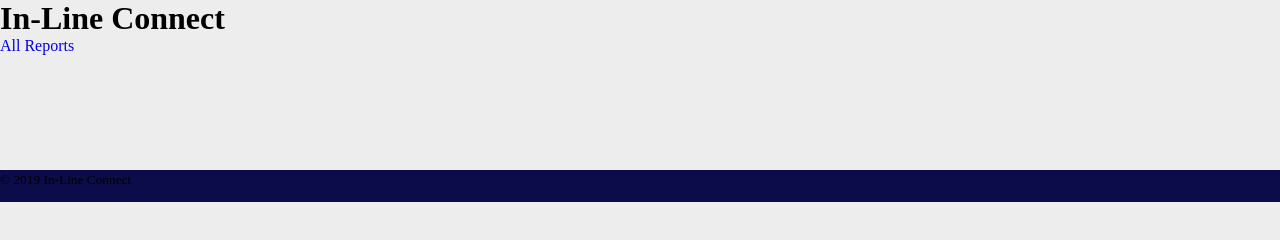
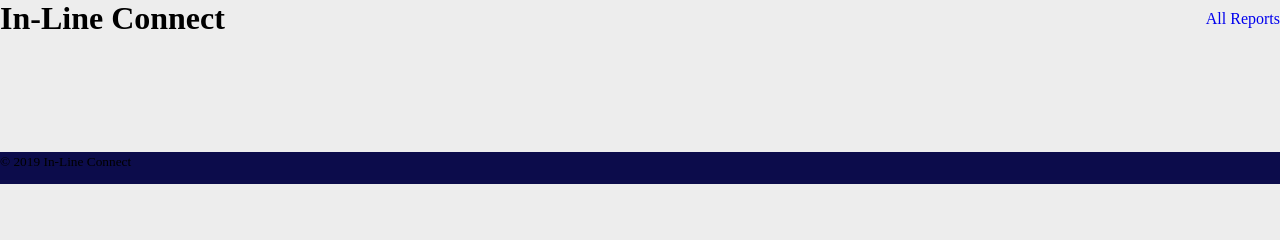
Before and after one commit to in-line-connection/frontend-receiving, a website built with Parcel: page src/index.html in a window 1280 px wide. Built offline with nearby package versions, Linux system fonts and the light colour scheme; files whose address does not match are found by name.

Commit message:
style the nav/ header

```diff
--- a/src/prototypes/style.css
+++ b/src/prototypes/style.css
@@ -67,6 +67,31 @@
   display: grid;
   grid-template-columns: 109px 109px 109px;
   grid-template-rows: 60px 60px 60px;
+}
+
+.main-header {
+  align-items: center;
+  display: flex;
+  justify-content: space-between;
+  width: 100%;
+}
+
+.nav__list {
+  align-items: center;
+  display: flex;
+  justify-content: center;
+}
+
+.nav__list a:hover {
+  color: #ffb9ae;
+}
+
+.nav__list-item {
+  margin-right: 1rem;
+}
+
+.nav__list-item:last-child {
+  margin-right: 0;
 }
 
 .receiving {
```
